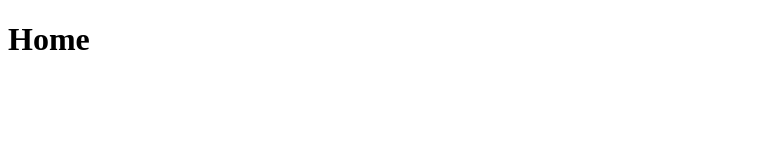
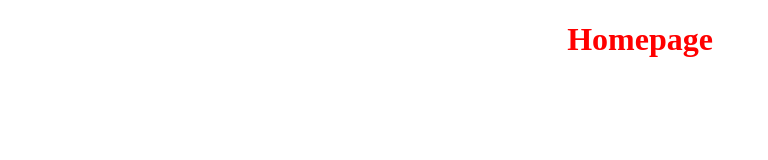
Before and after one commit to OviSarkar62/Basic_Coding_of_Express_JS, a website: page Lesson4/index.html in a window 1280 px wide. Shown: the whole page, without its empty margins (0-768 px from the left). Drawn offline with Linux system fonts and the light colour scheme; files that its build step writes are made by us from their sources.

Commit message:
Something change

```diff
--- a/Lesson4/index.html
+++ b/Lesson4/index.html
@@ -5,8 +5,9 @@
     <meta http-equiv="X-UA-Compatible" content="IE=edge" />
     <meta name="viewport" content="width=device-width, initial-scale=1.0" />
     <title>Register</title>
+    <link rel="stylesheet" href="./CSS/style.css" />
   </head>
   <body>
-    <h1>Home</h1>
+    <h1>Homepage</h1>
   </body>
 </html>
--- a/Lesson4/index.js
+++ b/Lesson4/index.js
@@ -1,4 +1,4 @@
-// Middleware
+// Static Middleware
 const env = require("dotenv").config();
 const express = require("express");
 const app = express();
@@ -21,9 +21,10 @@ app.get("/about", (req,res)=>{
     console.log("I am about at " + req.currentTime)
     res.send(`<h1 align="center">About route</h1>`);
 })*/
+app.use(express.static("public"));
 
 app.get("/", (req,res)=>{
-    res.sendFile(__dirname + "index.html");
+    res.sendFile(__dirname + "/index.html");
 })
 
 app.listen(PORT,()=>{
--- /dev/null
+++ b/Lesson4/public/CSS/style.css
@@ -0,0 +1,4 @@
+h1 {
+  text-align: center;
+  color: red;
+}
```
Also changed, not shown: Lesson4/style.css (deleted).
